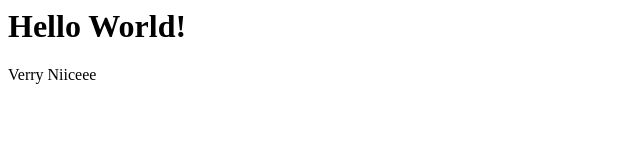
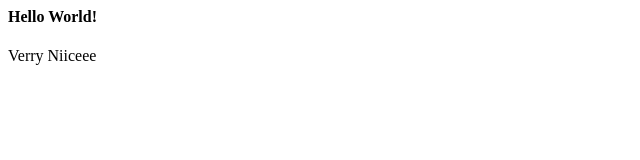
Before and after one commit to SamMoussa961/sammoussa961.github.io, a plain HTML site: page index.html in a window 1280 px wide. Shown: the whole page, without its empty margins (0-640 px from the left). Drawn offline with Linux system fonts and the light colour scheme.

Commit message:
Update index.html

```diff
--- a/index.html
+++ b/index.html
@@ -1,7 +1,7 @@
 <html>
 <header><title>Hello World Example!</title></header>
 <body>
-<h1>Hello World!</h1>
+<h4>Hello World!</h4>
 <p>Verry Niiceee<p>
 </body>
 </html>
```
